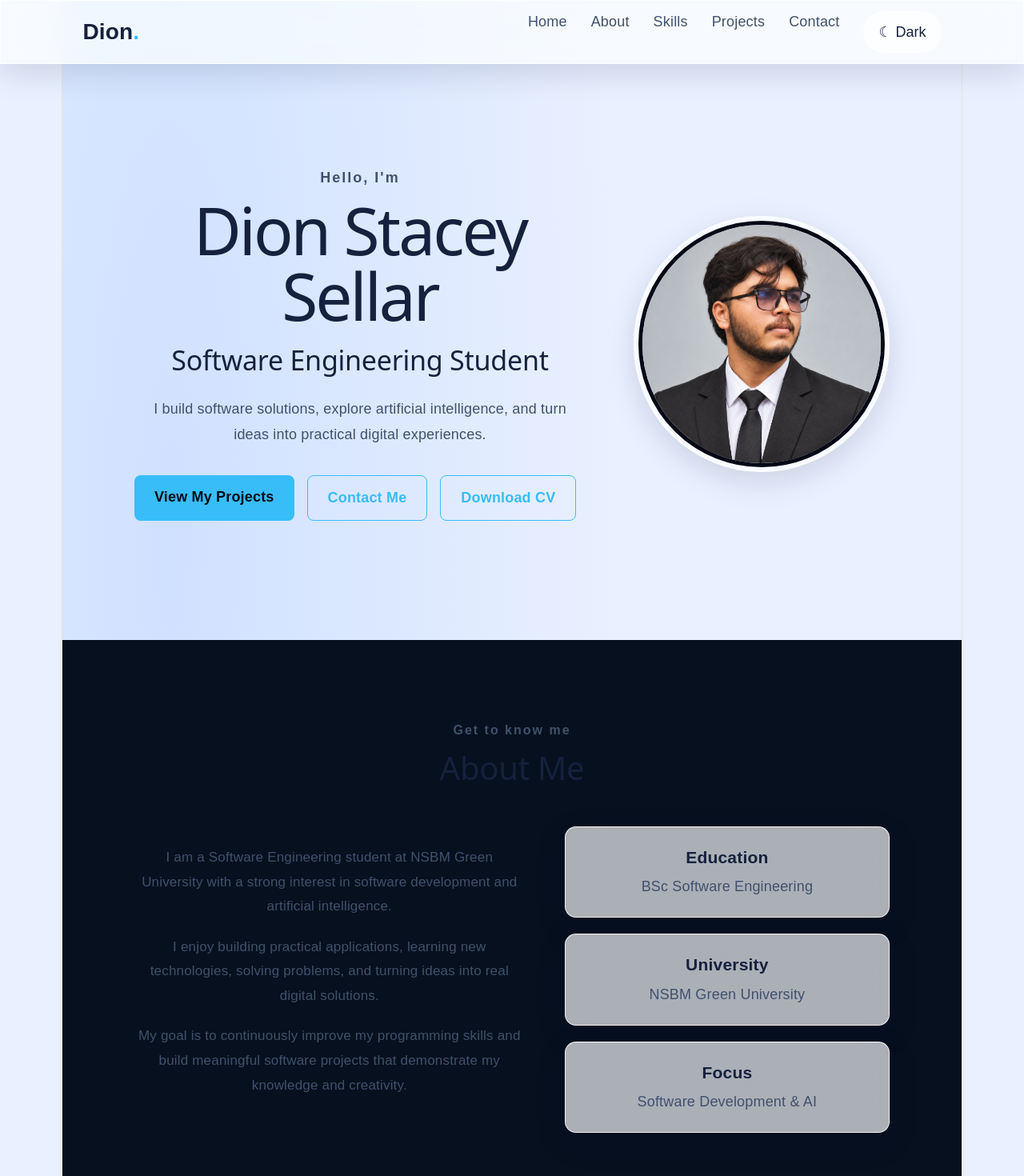
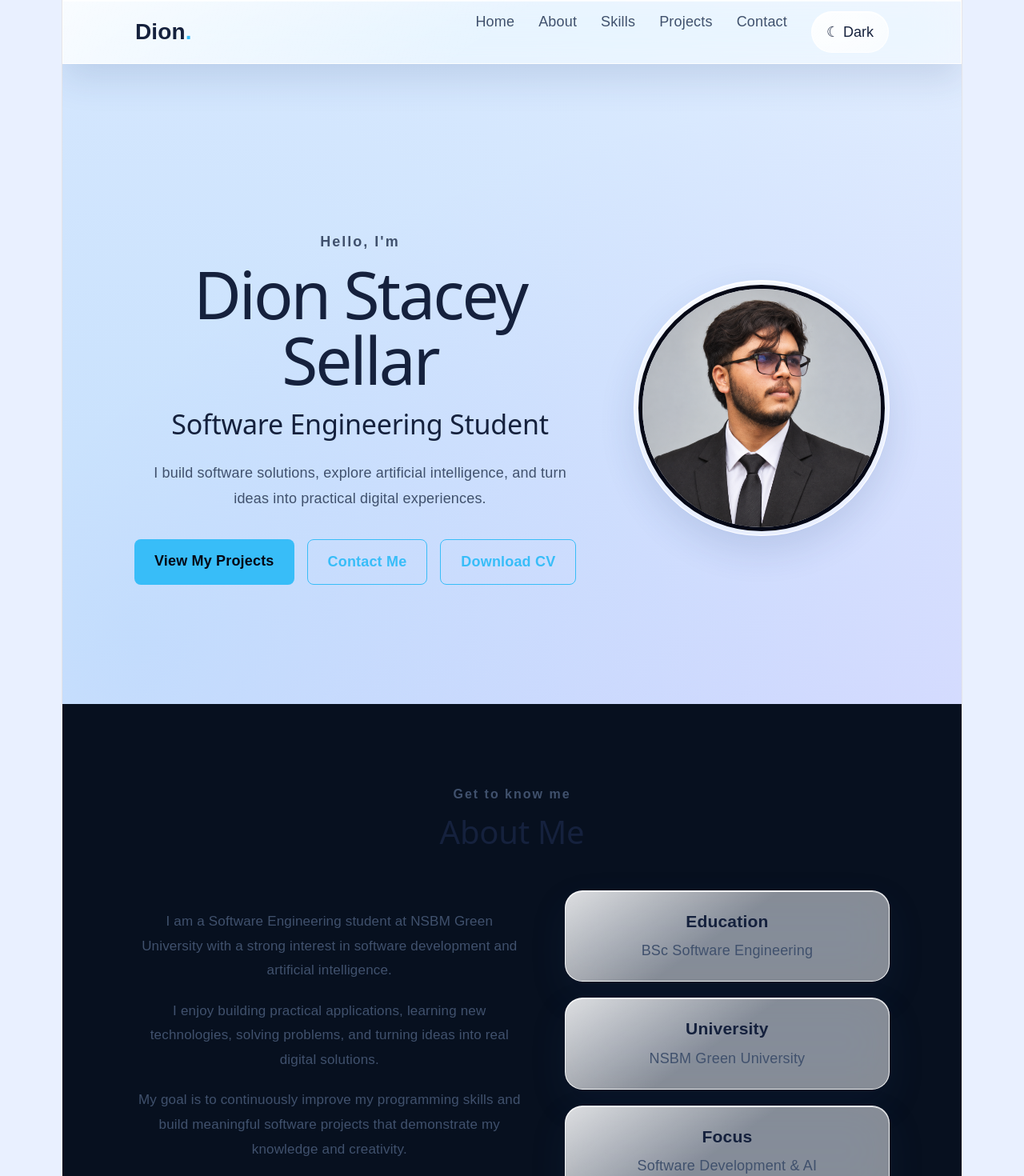
Before and after one commit to dionstacey03-dev/Dion-Portfolio-, a React (Vite) app: page / in a window 1280 px wide. Shown: the top 1470 px of the page at 80% size. Built offline with nearby package versions, Linux system fonts and the light colour scheme.

Commit message:
Polish layered glass reflections depth and mobile contrast

```diff
--- a/src/glass-theme.css
+++ b/src/glass-theme.css
@@ -51,3 +51,61 @@
 @media (prefers-reduced-motion: reduce) {
   *, *::before, *::after { animation-duration: .01ms !important; transition-duration: .01ms !important; scroll-behavior: auto !important; }
 }
+
+
+/* Premium glass polish: layered reflections, depth and mobile legibility */
+:root[data-theme="dark"] {
+  --glass-surface: rgba(19, 29, 57, .46);
+  --glass-border: rgba(215, 231, 255, .24);
+  --glass-highlight: rgba(255, 255, 255, .11);
+  --glass-shadow: rgba(0, 4, 22, .38);
+}
+:root[data-theme="light"] {
+  --glass-surface: rgba(255, 255, 255, .52);
+  --glass-border: rgba(255, 255, 255, .9);
+  --glass-highlight: rgba(255, 255, 255, .72);
+  --glass-shadow: rgba(38, 67, 116, .14);
+}
+.portfolio {
+  background:
+    radial-gradient(circle at 8% 14%, rgba(66, 165, 245, .22), transparent 34%),
+    radial-gradient(circle at 95% 28%, rgba(166, 96, 255, .21), transparent 35%),
+    radial-gradient(circle at 38% 84%, rgba(42, 204, 218, .12), transparent 34%),
+    var(--glass-bg);
+}
+.navbar, .aboutCard, .educationCard, .skillCard, .projectCard, .contactCard, .profileImageWrapper {
+  position: relative;
+  isolation: isolate;
+  overflow: hidden;
+  border: 1px solid var(--glass-border);
+  background: linear-gradient(145deg, var(--glass-highlight), transparent 48%), var(--glass-surface);
+  box-shadow: 0 18px 45px var(--glass-shadow), inset 0 1px 0 var(--glass-highlight);
+  -webkit-backdrop-filter: blur(28px) saturate(175%);
+  backdrop-filter: blur(28px) saturate(175%);
+}
+.navbar { overflow: visible; }
+.aboutCard::before, .educationCard::before, .skillCard::before, .projectCard::before {
+  content: ""; position: absolute; inset: 0 0 auto; height: 1px; pointer-events: none;
+  background: linear-gradient(90deg, transparent, var(--glass-highlight), transparent);
+}
+.projectCard, .educationCard, .aboutCard, .skillCard {
+  border-radius: 22px;
+}
+.themeToggle {
+  border: 1px solid var(--glass-border);
+  background: linear-gradient(135deg, var(--glass-highlight), transparent), var(--glass-surface);
+  box-shadow: inset 0 1px 0 var(--glass-highlight);
+  -webkit-backdrop-filter: blur(20px); backdrop-filter: blur(20px);
+}
+@media (max-width: 768px) {
+  .projectCard, .educationCard, .aboutCard, .skillCard { border-radius: 18px; }
+  .navLinks.navOpen {
+    border: 1px solid var(--glass-border);
+    box-shadow: 0 18px 40px var(--glass-shadow);
+    -webkit-backdrop-filter: blur(30px); backdrop-filter: blur(30px);
+  }
+}
+@supports not ((backdrop-filter: blur(1px)) or (-webkit-backdrop-filter: blur(1px))) {
+  :root[data-theme="dark"] { --glass-surface: rgba(18, 28, 53, .95); }
+  :root[data-theme="light"] { --glass-surface: rgba(245, 249, 255, .96); }
+}
```
